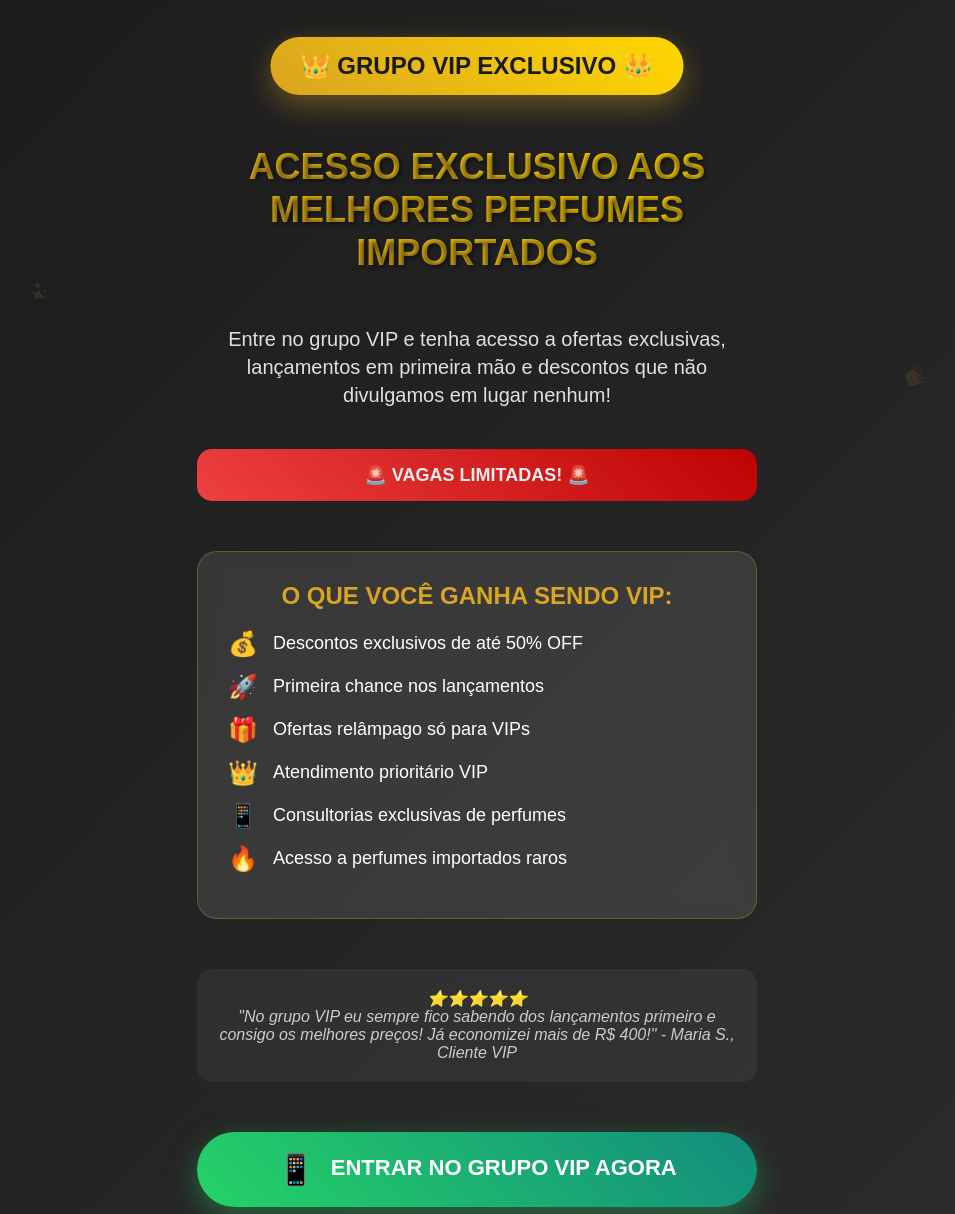
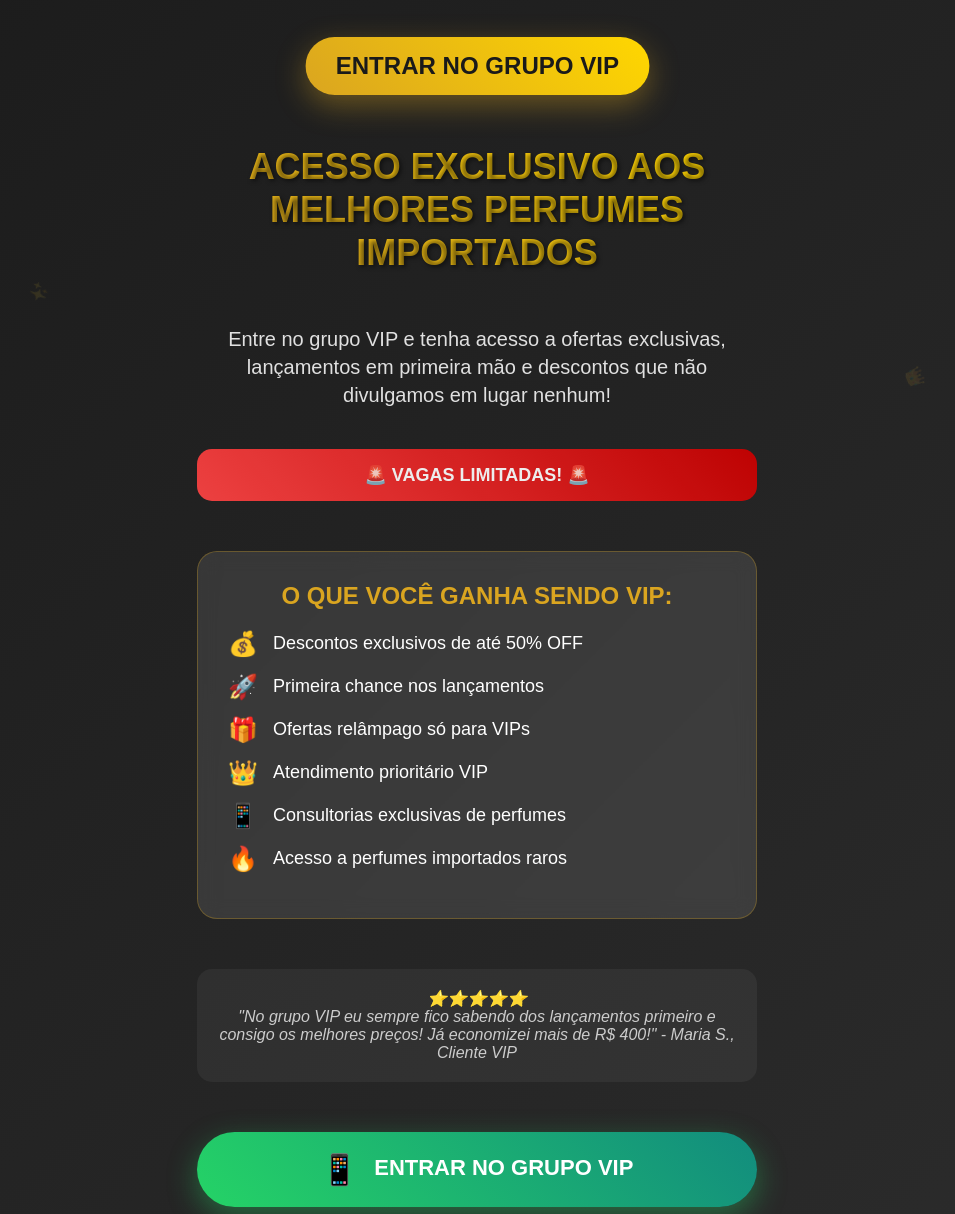
Before and after one commit to GuimaraesImportados/grupo_vip, a plain HTML site: page index.html in a window 1280 px wide. Shown: the part 246-1460 px from the top of the page, without its empty margins (163-1118 px from the left). Drawn offline with Linux system fonts and the light colour scheme.

Commit message:
Update index.html

```diff
--- a/index.html
+++ b/index.html
@@ -258,7 +258,7 @@ height="0" width="0" style="display:none;visibility:hidden"></iframe></noscript>
 
         <!-- Badge VIP -->
         <div class="vip-badge">
-            👑 GRUPO VIP EXCLUSIVO 👑
+            ENTRAR NO GRUPO VIP
         </div>
 
         <!-- Headline -->
@@ -320,7 +320,7 @@ height="0" width="0" style="display:none;visibility:hidden"></iframe></noscript>
         <!-- CTA Principal -->
         <a href="https://chat.whatsapp.com/I3doO9LtGHT6yu1onkPSl4" class="cta-button" target="_blank" onclick="trackConversion()">
             <span class="whatsapp-icon">📱</span>
-            ENTRAR NO GRUPO VIP AGORA
+            ENTRAR NO GRUPO VIP
         </a>
 
         <!-- Urgência Final -->
```
